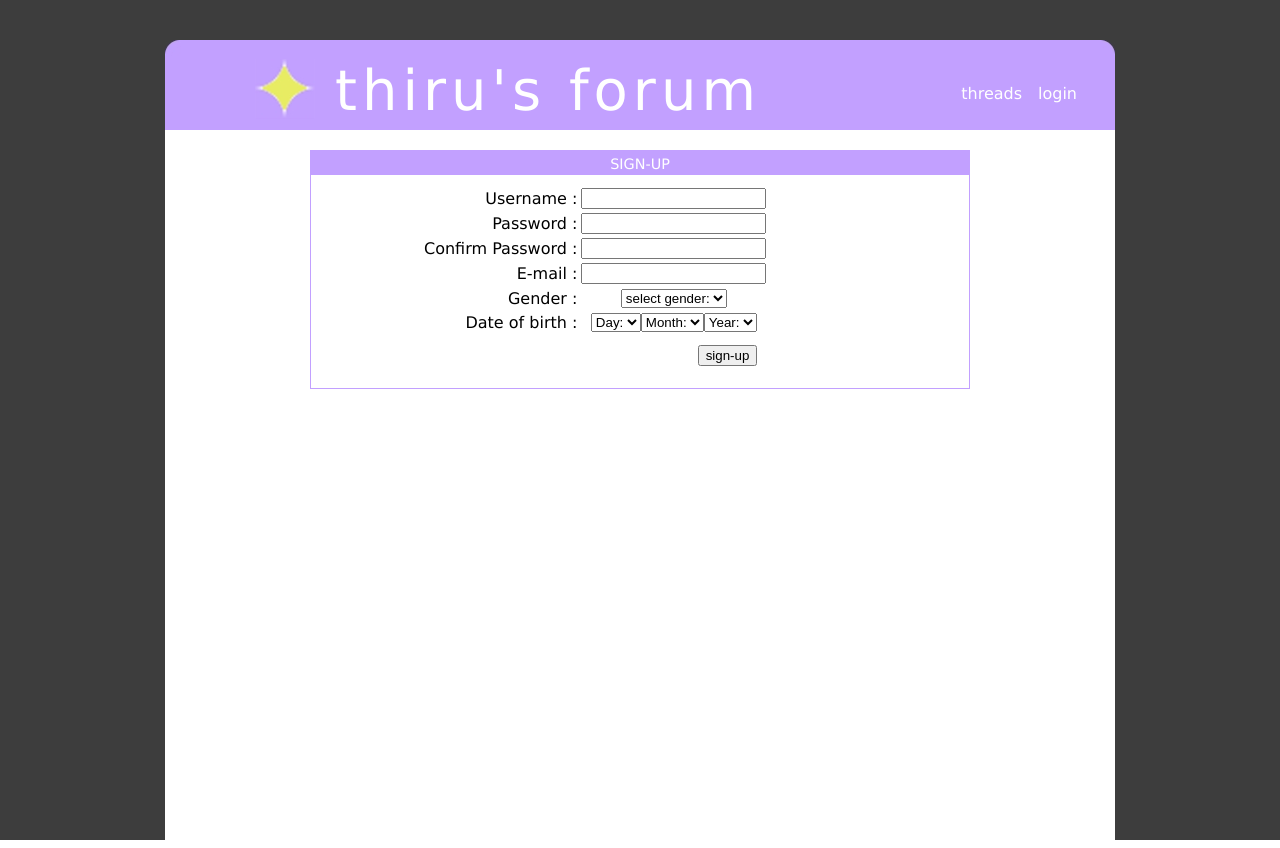
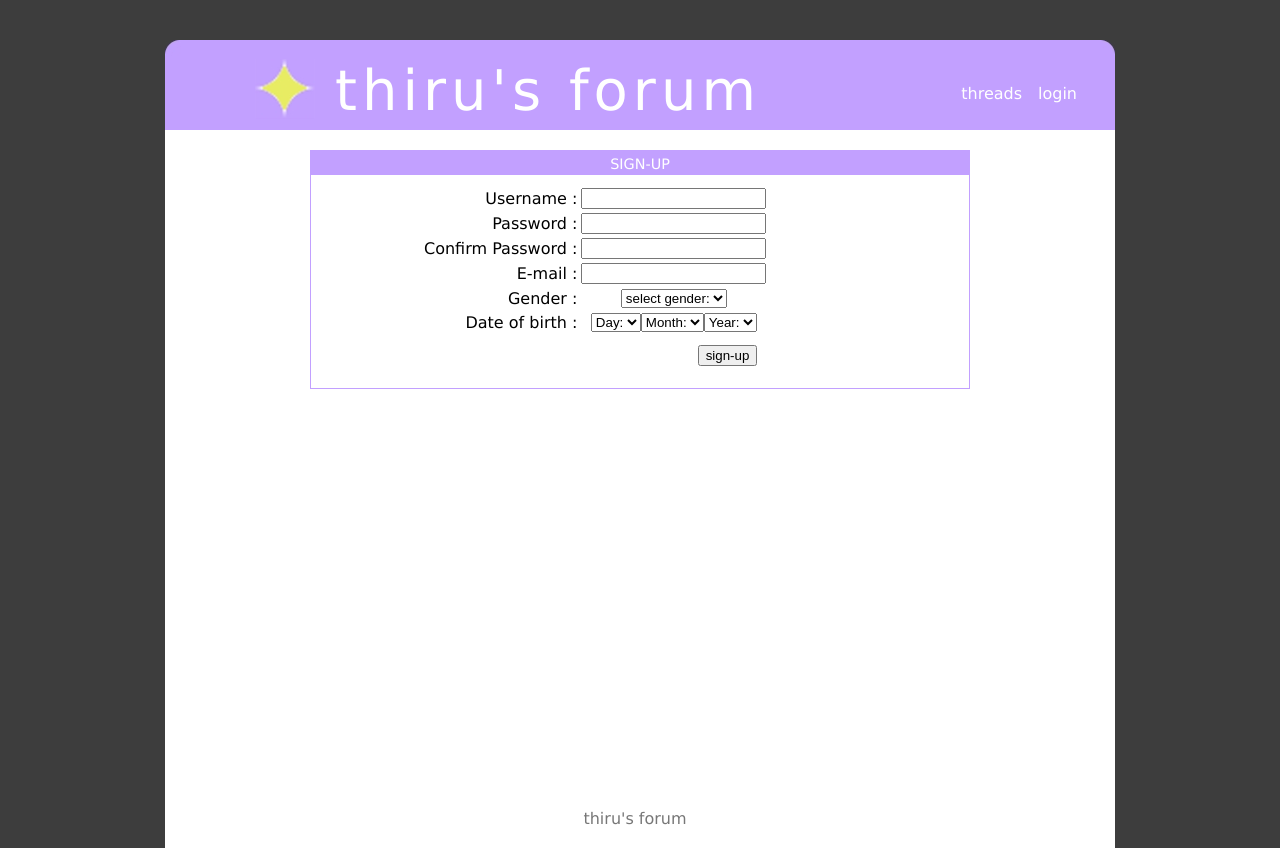
Before and after one commit to thiru80/ajax-forum, a PHP site: page /signup.php in a window 1280 px wide. Run offline with PHP 8.4, Linux system fonts and the light colour scheme.

Commit message:
forum files

```diff
--- a/thirus-forum/checkx.js
+++ b/thirus-forum/checkx.js
@@ -27,7 +27,7 @@
                  $.ajax({
                      url:"processx.php",
                      data:dat,
-                    type:"GET",
+                    type:"POST",
                     success:function(dax)
                      { $("#tablex").append(dax);
                      }
@@ -64,7 +64,7 @@
               {   $.ajax({
                      url:"process2x.php",
                      data:dat,
-                    type:"GET",
+                    type:"POST",
                     success:function(dax)
                      { $("#inz").append(dax);
 
@@ -84,7 +84,7 @@
                    $.ajax({
                         url:"process3x.php",
                         data:datz,
-                        type:"GET",
+                        type:"POST",
                         success:function(yaz)
                            {
                               $("#za"+dasx).text(yaz);
--- a/thirus-forum/index.php
+++ b/thirus-forum/index.php
@@ -255,6 +255,7 @@ $views=$vs["views"];
 
          </div>
                  <div id="footer">
+                     thiru's forum
 
                  </div>
 
--- a/thirus-forum/process2x.php
+++ b/thirus-forum/process2x.php
@@ -1,8 +1,8 @@
 <?php
 
 session_start();
-$title=$_GET["titlex"];
-$content=$_GET["contentx"];
+$title=$_POST["titlex"];
+$content=$_POST["contentx"];
 $author=$_SESSION["usrx"];
 $time=date("H:i:s");
 $day=date("Y-m-d");
--- a/thirus-forum/process3x.php
+++ b/thirus-forum/process3x.php
@@ -1,8 +1,8 @@
 <?php
 
 session_start();
-$postid1=$_GET["postq"];
-$checsx=$_GET["stat"];
+$postid1=$_POST["postq"];
+$checsx=$_POST["stat"];
 $conx=mysql_connect("localhost","root","") or die(mysql_error());
 mysql_select_db("thiru");
 if($checsx==100)
--- a/thirus-forum/processx.php
+++ b/thirus-forum/processx.php
@@ -1,8 +1,8 @@
 <?php
 
 session_start();
-$title=$_GET["titlex"];
-$content=$_GET["contentx"];
+$title=$_POST["titlex"];
+$content=$_POST["contentx"];
 $author=$_SESSION["usrx"];
 $time=date("H:i:s");
 $day=date("Y-m-d");
--- a/thirus-forum/prox.php
+++ b/thirus-forum/prox.php
@@ -408,7 +408,9 @@ $proname=$_GET["xf"];
                   ?>
                  </div>
             </div>
-
+                   <div id="footer2">
+                  thiru's forum
+                 </div>
            <div>
 
 
--- a/thirus-forum/rex.php
+++ b/thirus-forum/rex.php
@@ -175,6 +175,7 @@ $xparent=$_GET["xs"];
 
          </div>
                  <div id="footer">
+             thiru's forum
                  </div>
           </div>
 
--- a/thirus-forum/signup.php
+++ b/thirus-forum/signup.php
@@ -263,7 +263,8 @@ session_start();
                  </div>
 
          </div>
-                 <div id="footer">
+                 <div id="footer2">
+                  thiru's forum
                  </div>
           </div>
 
--- a/thirus-forum/styx.css
+++ b/thirus-forum/styx.css
@@ -35,8 +35,22 @@ body
 }
 #footer
 {
+ color:#777777;
+ text-align:center;
+ width:900px;
+ display:table;
+ padding:20px;
 
 
+}
+#footer2
+{
+color:#777777;
+ text-align:center;
+ width:900px;
+ display:table;
+ padding:20px;
+ margin-top:400px;
 
 }
 
--- a/thirus-forum/xlogin.php
+++ b/thirus-forum/xlogin.php
@@ -90,7 +90,8 @@ session_start();
                  </div>
 
          </div>
-                 <div id="footer">
+                 <div id="footer2">
+                   thiru's forum
                  </div>
           </div>
 
```
